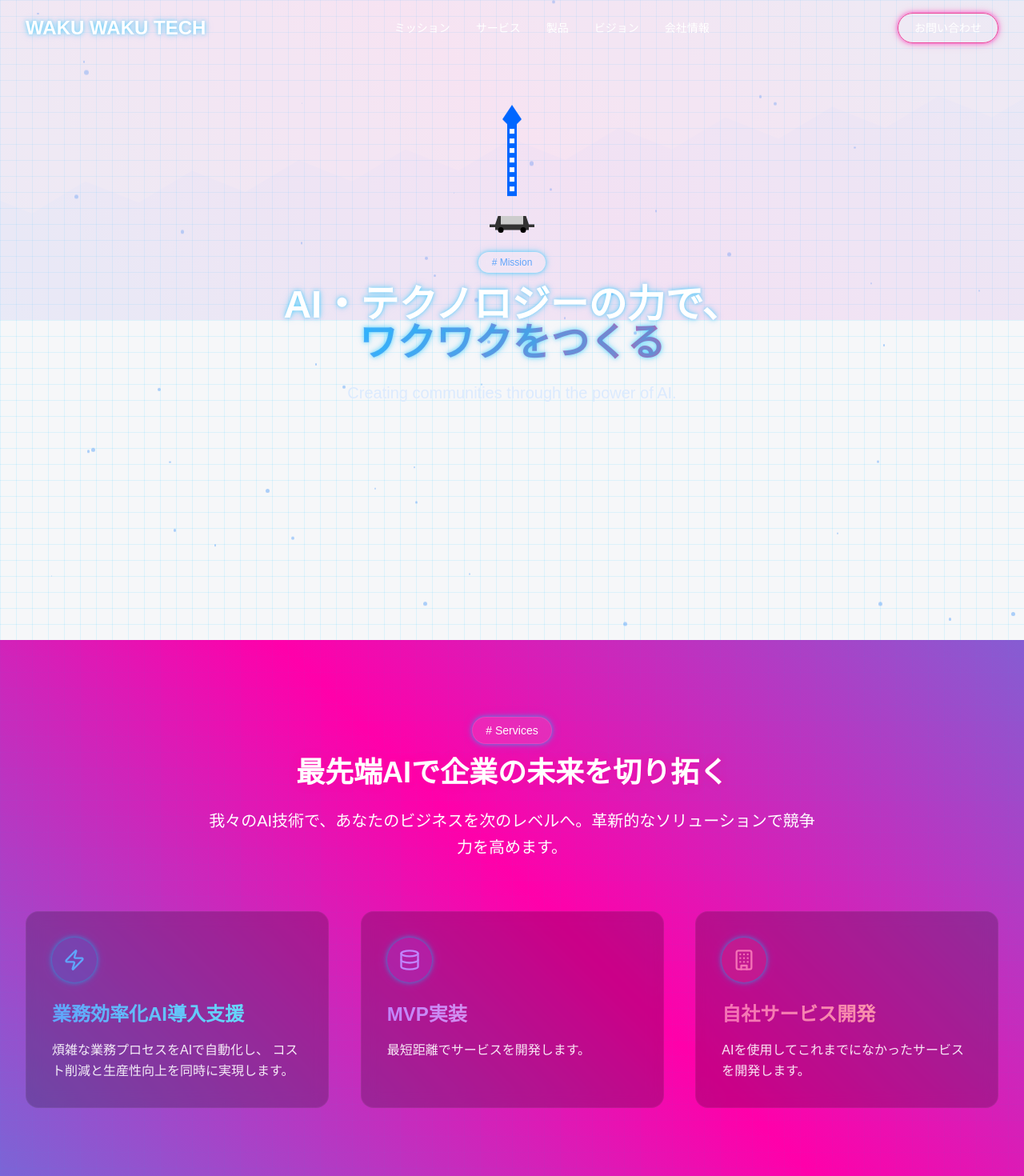
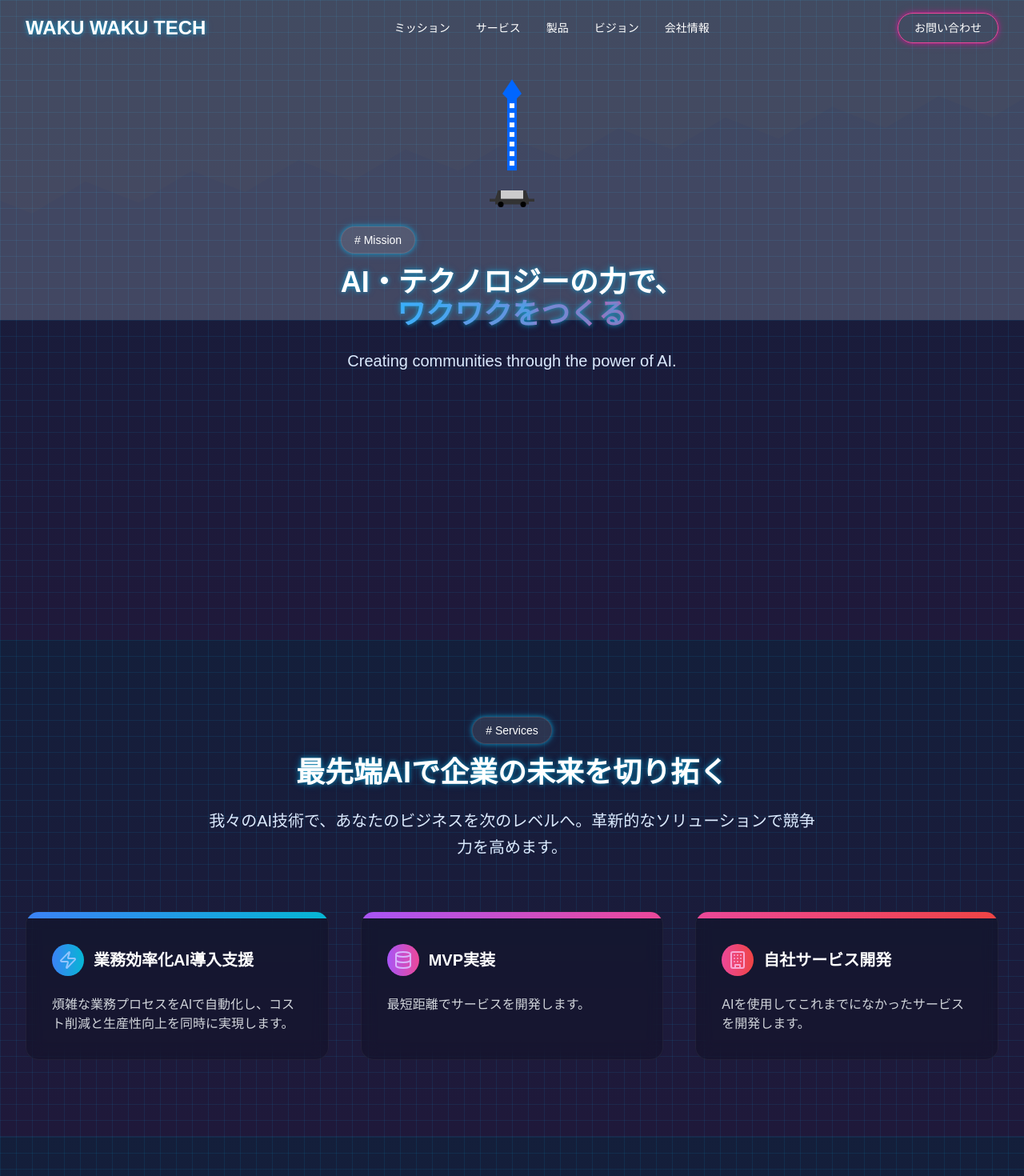
Before and after one commit to cawauchi6204/waku-waku-tech, a Next.js app: page / in a window 1280 px wide. Shown: the top 1470 px of the page at 80% size. Built offline with nearby package versions, Linux system fonts and the light colour scheme.

Commit message:
✨ 修正

```diff
--- a/app/components/ContactForm.tsx
+++ b/app/components/ContactForm.tsx
@@ -53,26 +53,57 @@ export default function ContactForm() {
   }
 
   return (
-    <div className="contact-gradient text-white py-24 relative overflow-hidden" id="contact">
-      {/* 未来的なグリッドパターン */}
-      <div className="absolute inset-0 grid-pattern opacity-10"></div>
+    <div className="bg-gray-900 grid-pattern relative overflow-hidden" id="contact">
+      {/* サイバーパンクなグラデーションオーバーレイ */}
+      <div className="absolute inset-0 bg-gradient-to-b from-blue-900/20 to-purple-900/20"></div>
 
-      <div className="max-w-7xl mx-auto px-4 sm:px-6 lg:px-8 text-center relative z-10">
-        <div className={`mb-16 transition-all duration-1000 ${
+      <div className="max-w-7xl mx-auto py-24 px-4 sm:px-6 lg:px-8 relative z-10">
+        <div
+          className={`lg:text-center mb-16 transition-all duration-1000 ${
             isVisible ? 'opacity-100 transform-none' : 'opacity-0 translate-y-10'
-        }`}>
-          <div className="inline-block px-4 py-1 rounded-full glass-effect mb-6 neon-box">
+          }`}
+        >
+          <div className="inline-block px-4 py-1 rounded-full glass-effect mb-4 neon-box">
             <span className="text-sm font-medium text-white"># Contact</span>
           </div>
-          <h2 className="text-4xl md:text-5xl font-bold neon-text-pink mb-6">Contact Us</h2>
+          <h2 className="text-3xl md:text-4xl font-bold text-white neon-text mb-6">Contact Us</h2>
           <p className="text-xl text-blue-100 max-w-2xl mx-auto">
             未来のまちづくりについて、お気軽にお問い合わせください。
           </p>
         </div>
 
-        <div className={`max-w-xl mx-auto glass-effect-dark p-10 rounded-2xl border border-white/10 neon-box transition-all duration-1000 delay-300 ${
+        <div className="lg:grid lg:grid-cols-2 lg:gap-16 lg:items-center">
+          <div
+            className={`transition-all duration-1000 ${
               isVisible ? 'opacity-100 transform-none' : 'opacity-0 translate-y-10'
-        }`}>
+            }`}
+          >
+            <div className="glass-effect-dark border border-white/10 p-8 rounded-2xl neon-box hover-scale mb-10 lg:mb-0">
+              <div className="absolute -top-4 -left-4 w-12 h-12 rounded-full bg-gradient-to-r from-blue-500 to-purple-500 flex items-center justify-center text-white text-xl font-bold">
+                !
+              </div>
+              <blockquote className="text-2xl text-white leading-relaxed">
+                お問い合わせはこちらのフォームから。
+                <br />
+                24時間以内に返信いたします。
+              </blockquote>
+              <div className="mt-6 flex items-center">
+                <div className="h-px flex-1 bg-gradient-to-r from-blue-500/50 to-purple-500/50"></div>
+                <p className="mx-4 text-lg font-semibold text-transparent bg-clip-text bg-gradient-to-r from-blue-400 to-purple-400">
+                  WAKU WAKU TECH
+                </p>
+                <div className="h-px flex-1 bg-gradient-to-r from-purple-500/50 to-blue-500/50"></div>
+              </div>
+            </div>
+          </div>
+
+          <div
+            className={`glass-effect-dark border border-white/10 rounded-2xl overflow-hidden transition-all duration-1000 delay-300 ${
+              isVisible ? 'opacity-100 transform-none' : 'opacity-0 translate-y-10'
+            }`}
+          >
+            <div className="h-2 bg-gradient-to-r from-blue-500 to-purple-500"></div>
+            <div className="p-8">
               {isSuccess ? (
                 <div className="text-center py-8">
                   <div className="w-20 h-20 rounded-full bg-green-500/20 flex items-center justify-center mx-auto mb-6 pulse">
@@ -155,5 +186,7 @@ export default function ContactForm() {
             </div>
           </div>
         </div>
+      </div>
+    </div>
   )
 }
--- a/app/components/Hero.tsx
+++ b/app/components/Hero.tsx
@@ -8,50 +8,35 @@ export default function Hero() {
   const heroRef = useRef<HTMLDivElement>(null);
 
   useEffect(() => {
+    const observer = new IntersectionObserver(
+      ([entry]) => {
+        if (entry.isIntersecting) {
           setIsVisible(true);
+          observer.disconnect();
+        }
+      },
+      { threshold: 0.1 }
+    );
 
-    // パーティクル効果（オプション）
-    const createParticles = () => {
-      const particles = document.getElementById("particles");
-      if (!particles) return;
+    const element = document.getElementById("mission");
+    if (element) observer.observe(element);
 
-      for (let i = 0; i < 50; i++) {
-        const particle = document.createElement("div");
-        particle.classList.add(
-          "absolute",
-          "rounded-full",
-          "bg-blue-400",
-          "opacity-50"
-        );
-        particle.style.width = `${Math.random() * 5 + 1}px`;
-        particle.style.height = particle.style.width;
-        particle.style.left = `${Math.random() * 100}%`;
-        particle.style.top = `${Math.random() * 100}%`;
-        particle.style.animation = `float ${
-          Math.random() * 10 + 5
-        }s linear infinite`;
-        particles.appendChild(particle);
-      }
+    return () => {
+      if (element) observer.unobserve(element);
     };
-
-    createParticles();
   }, []);
 
   return (
     <div
-      className="relative pt-24 pb-0 min-h-screen grid-pattern"
+      className="bg-gray-900 grid-pattern relative overflow-hidden min-h-screen pt-24"
       id="mission"
       ref={heroRef}
     >
-      {/* パーティクル効果 */}
-      <div
-        id="particles"
-        className="absolute inset-0 z-0 overflow-hidden"
-      ></div>
+      {/* サイバーパンクなグラデーションオーバーレイ */}
+      <div className="absolute inset-0 bg-gradient-to-b from-blue-900/20 to-purple-900/20"></div>
 
       {/* 背景の都市シルエット */}
       <div className="absolute inset-0 z-0 h-[50vh] overflow-hidden">
-        <div className="cyber-gradient absolute inset-0 opacity-10"></div>
         <Image
           src="/city-skyline.svg"
           alt="City Skyline"
@@ -62,9 +47,11 @@ export default function Hero() {
         />
       </div>
 
-      {/* 青い塔 */}
+      {/* 青い塔と車 */}
+      <div className="relative z-10 max-w-7xl mx-auto px-4 sm:px-6 lg:px-8">
+        <div className="flex flex-col items-center">
           <div
-        className={`relative z-10 flex justify-center pt-8 transition-all duration-1000 ${
+            className={`transition-all duration-1000 ${
               isVisible ? "opacity-100 transform-none" : "opacity-0 translate-y-10"
             }`}
           >
@@ -80,9 +67,8 @@ export default function Hero() {
             </div>
           </div>
 
-      {/* 車 */}
           <div
-        className={`relative z-10 flex justify-center transition-all duration-1000 delay-300 ${
+            className={`transition-all duration-1000 delay-300 ${
               isVisible ? "opacity-100 transform-none" : "opacity-0 translate-y-10"
             }`}
           >
@@ -98,38 +84,27 @@ export default function Hero() {
             </div>
           </div>
 
-      {/* ミッションラベル */}
           <div
-        className={`relative z-10 flex justify-center mb-4 transition-all duration-1000 delay-500 ${
+            className={`mb-16 transition-all duration-1000 delay-500 ${
               isVisible ? "opacity-100 transform-none" : "opacity-0 translate-y-10"
             }`}
           >
-        <div className="text-xs font-medium text-blue-400 glass-effect px-4 py-1 rounded-full neon-box">
-          # Mission
+            <div className="inline-block px-4 py-1 rounded-full glass-effect mb-4 neon-box">
+              <span className="text-sm font-medium text-white"># Mission</span>
             </div>
-      </div>
-
-      {/* メインコンテンツ */}
-      <div className="relative z-10 max-w-7xl mx-auto px-4 sm:px-6 lg:px-8">
-        <div
-          className={`text-center mb-12 transition-all duration-1000 delay-700 ${
-            isVisible
-              ? "opacity-100 transform-none"
-              : "opacity-0 translate-y-10"
-          }`}
-        >
-          <h1 className="text-4xl md:text-5xl font-bold text-white mb-6 neon-text">
+            <h2 className="text-3xl md:text-4xl font-bold text-white neon-text mb-6 text-center">
               AI・テクノロジーの力で、
               <br />
               <span className="text-transparent bg-clip-text bg-gradient-to-r from-blue-400 to-pink-500">
                 ワクワクをつくる
               </span>
-          </h1>
-          <p className="text-xl text-blue-100 max-w-2xl mx-auto">
+            </h2>
+            <p className="text-xl text-blue-100 max-w-2xl mx-auto text-center">
               Creating communities through the power of AI.
             </p>
           </div>
         </div>
       </div>
+    </div>
   );
 }
--- a/app/components/Services.tsx
+++ b/app/components/Services.tsx
@@ -2,6 +2,30 @@
 
 import { useState, useEffect } from "react";
 import { Zap, Database, Building } from "lucide-react";
+
+const services = [
+  {
+    name: "業務効率化AI導入支援",
+    description: "煩雑な業務プロセスをAIで自動化し、コスト削減と生産性向上を同時に実現します。",
+    gradient: "from-blue-500 to-cyan-500",
+    icon: <Zap className="w-6 h-6 text-blue-300" />,
+    delay: "delay-100",
+  },
+  {
+    name: "MVP実装",
+    description: "最短距離でサービスを開発します。",
+    gradient: "from-purple-500 to-pink-500",
+    icon: <Database className="w-6 h-6 text-purple-300" />,
+    delay: "delay-300",
+  },
+  {
+    name: "自社サービス開発",
+    description: "AIを使用してこれまでになかったサービスを開発します。",
+    gradient: "from-pink-500 to-red-500",
+    icon: <Building className="w-6 h-6 text-pink-300" />,
+    delay: "delay-500",
+  },
+];
 
 export default function Services() {
   const [isVisible, setIsVisible] = useState(false);
@@ -27,11 +51,11 @@ export default function Services() {
 
   return (
     <div
-      className="cyber-gradient text-white relative overflow-hidden"
+      className="bg-gray-900 grid-pattern relative overflow-hidden"
       id="services"
     >
-      {/* グリッドパターンオーバーレイ */}
-      <div className="absolute inset-0 grid-pattern opacity-20"></div>
+      {/* サイバーパンクなグラデーションオーバーレイ */}
+      <div className="absolute inset-0 bg-gradient-to-b from-blue-900/20 to-purple-900/20"></div>
 
       <div className="max-w-7xl mx-auto py-24 px-4 sm:px-6 lg:px-8 relative z-10">
         <div
@@ -42,71 +66,46 @@ export default function Services() {
           }`}
         >
           <div className="inline-block px-4 py-1 rounded-full glass-effect mb-4 neon-box">
-            <span className="text-sm font-medium"># Services</span>
+            <span className="text-sm font-medium text-white"># Services</span>
           </div>
-          <h2 className="text-3xl md:text-4xl font-bold mb-6 neon-text-pink">
+          <h2 className="text-3xl md:text-4xl font-bold text-white neon-text mb-6">
             最先端AIで企業の未来を切り拓く
           </h2>
-          <p className="text-xl max-w-3xl mx-auto leading-relaxed">
+          <p className="text-xl text-blue-100 max-w-3xl mx-auto leading-relaxed">
             我々のAI技術で、あなたのビジネスを次のレベルへ。革新的なソリューションで競争力を高めます。
           </p>
         </div>
 
-        <div className="mt-16 grid grid-cols-1 gap-10 md:grid-cols-2 lg:grid-cols-3">
+        <div className="mt-16 grid grid-cols-1 gap-10 md:grid-cols-3">
+          {services.map((service, index) => (
             <div
-            className={`glass-effect-dark p-8 rounded-2xl border border-blue-400/20 hover-scale transition-all duration-700 delay-100 ${
+              key={service.name}
+              className={`glass-effect-dark border border-white/10 rounded-2xl overflow-hidden hover-scale transition-all duration-700 ${
+                service.delay
+              } ${
                 isVisible
                   ? "opacity-100 transform-none"
                   : "opacity-0 translate-y-10"
               }`}
             >
-            <div className="w-14 h-14 rounded-full flex items-center justify-center bg-blue-500/20 mb-6 neon-box">
-              <Zap className="w-7 h-7 text-blue-400" />
+              <div className={`h-2 bg-gradient-to-r ${service.gradient}`}></div>
+              <div className="p-8">
+                <div className="flex items-center space-x-3 mb-6">
+                  <div
+                    className={`w-10 h-10 rounded-full flex items-center justify-center bg-gradient-to-r ${service.gradient}`}
+                  >
+                    {service.icon}
                   </div>
-            <h3 className="text-2xl font-semibold mb-4 text-transparent bg-clip-text bg-gradient-to-r from-blue-400 to-cyan-300">
-              業務効率化AI導入支援
+                  <h3 className="text-xl font-semibold text-white">
+                    {service.name}
                   </h3>
-            <p className="text-white text-opacity-90 leading-relaxed">
-              煩雑な業務プロセスをAIで自動化し、
-              コスト削減と生産性向上を同時に実現します。
-            </p>
                 </div>
-
-          <div
-            className={`glass-effect-dark p-8 rounded-2xl border border-purple-400/20 hover-scale transition-all duration-700 delay-300 ${
-              isVisible
-                ? "opacity-100 transform-none"
-                : "opacity-0 translate-y-10"
-            }`}
-          >
-            <div className="w-14 h-14 rounded-full flex items-center justify-center bg-purple-500/20 mb-6 neon-box">
-              <Database className="w-7 h-7 text-purple-400" />
+                <div className="mt-4 text-gray-300">
+                  <p>{service.description}</p>
                 </div>
-            <h3 className="text-2xl font-semibold mb-4 text-transparent bg-clip-text bg-gradient-to-r from-purple-400 to-pink-300">
-              MVP実装
-            </h3>
-            <p className="text-white text-opacity-90 leading-relaxed">
-              最短距離でサービスを開発します。
-            </p>
               </div>
-
-          <div
-            className={`glass-effect-dark p-8 rounded-2xl border border-pink-400/20 hover-scale transition-all duration-700 delay-500 ${
-              isVisible
-                ? "opacity-100 transform-none"
-                : "opacity-0 translate-y-10"
-            }`}
-          >
-            <div className="w-14 h-14 rounded-full flex items-center justify-center bg-pink-500/20 mb-6 neon-box">
-              <Building className="w-7 h-7 text-pink-400" />
             </div>
-            <h3 className="text-2xl font-semibold mb-4 text-transparent bg-clip-text bg-gradient-to-r from-pink-400 to-red-300">
-              自社サービス開発
-            </h3>
-            <p className="text-white text-opacity-90 leading-relaxed">
-              AIを使用してこれまでになかったサービスを開発します。
-            </p>
-          </div>
+          ))}
         </div>
       </div>
     </div>
```
Lines whose indentation alone changed are shown as unchanged.
